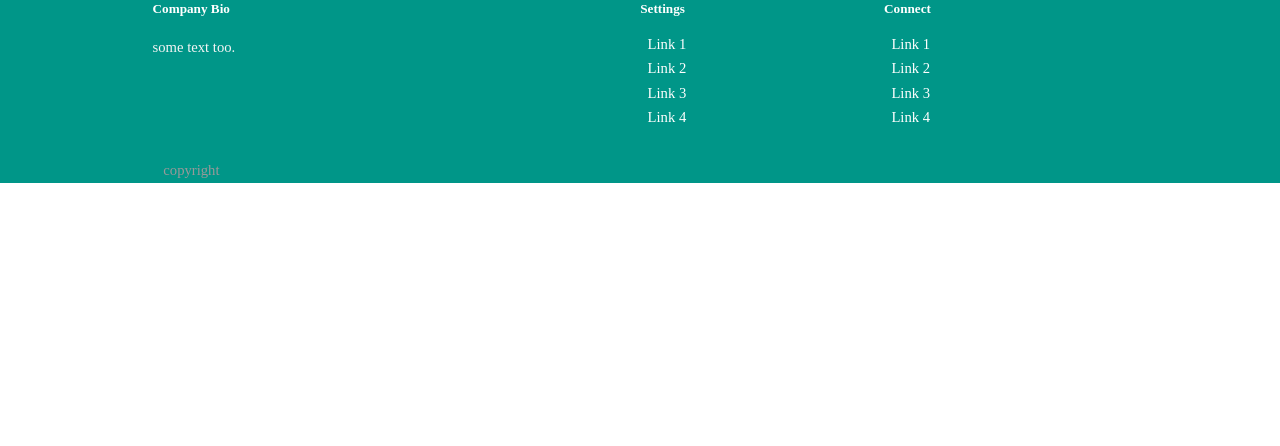
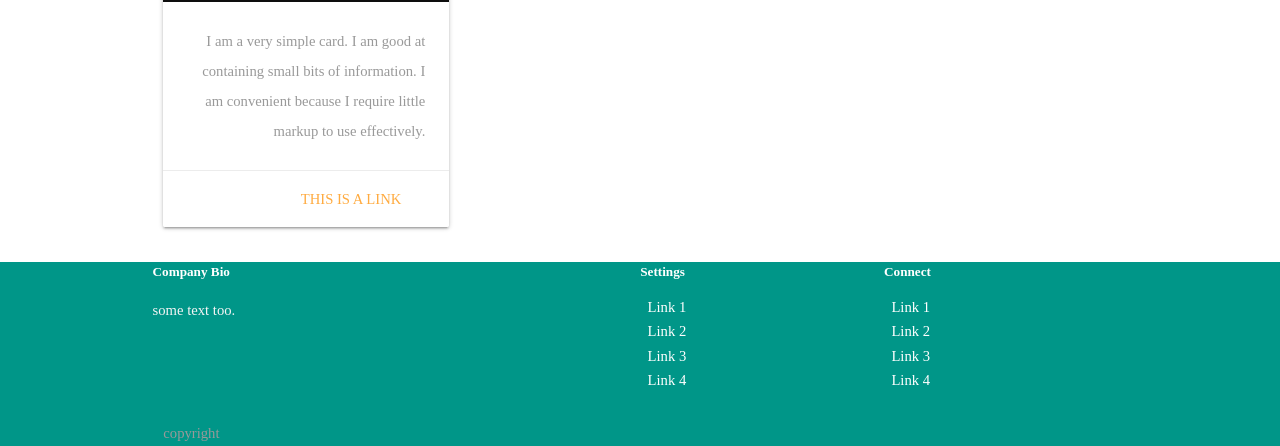
Before and after one commit to Nazarzastavil/Project_Dio, a Django app: page /registration/ in a window 1280 px wide; the page is wider, and only the part inside the window is pictured. Shown: the part 1138-1584 px from the top of that part. Before the commit the page ends 1321 px from the top of that part, so only its background shows below. Run offline with Django 3.2, Linux system fonts and the light colour scheme; some libraries are stand-ins or nearby versions; some web fonts are replaced.

Commit message:
pushpushpush

```diff
--- a/diogen/mainApp/static/js/govno.js
+++ b/diogen/mainApp/static/js/govno.js
@@ -5,8 +5,15 @@
     }
   );
 
+
+
 $(".snip1273").click(function() {
-    var myClass = $(this).attr("class").split(" ");
-    $(".textbox").hide();
-    $(".row." + myClass[1]).show();
+
+    $(".flex.flex-2").hide();
+    $(".flex.flex-2." + $(this).attr("class").split(" ")[1]).show();
  });
+
+ $(document).ready(function(){
+    $(".flex.flex-2").hide();
+    $(".flex.flex-2.deg").show()
+  });
--- a/diogen/mainApp/templates/mainApp/reg.html
+++ b/diogen/mainApp/templates/mainApp/reg.html
@@ -5,6 +5,7 @@
 {% load static %}
 
 {% block page %}
+<link href="https://fonts.googleapis.com/css?family=Open+Sans:800" rel="stylesheet">
 <link href="{% static 'css/regchoice.css' %}" type="text/css" rel="stylesheet" media="screen,projection"/>
 <link href="{% static 'css/reggovna.css' %}" type="text/css" rel="stylesheet" media="screen,projection"/>
 
@@ -17,11 +18,11 @@
                             <figure class="snip1273 deg">
                                     <img src="{% static 'images/Gervant.png' %}" alt="sample72" />
                                     <figcaption>
-                                    <h3>Fletch Skinner</h3>
+                                    <h1 style = "color: #ffffff"> Дегроид</h1>
                                     <p>I don't need to compromise my principles, because they don't have the slightest bearing on what happens to me anyway. </p>
 
                                     </figcaption>
-                                    <a href="#deg" name="deg"></a>
+                                    <a href="#deg"></a>
                                 </figure>
                     </div>
 
@@ -29,7 +30,7 @@
                             <figure class="snip1273 mus">
                                     <img src="{% static 'images/Gervant.png' %}" alt="sample21" />
                                     <figcaption>
-                                    <h3>Indigo Violet</h3>
+                                            <h1 style = "color: #ffffff"> Музыкант</h1>
                                     <p>What's the point of wearing your favorite rocketship underpants if nobody ever asks to see 'em?</p>
                                     </figcaption>
                                     <a href="#mus"></a>
@@ -40,7 +41,7 @@
                             <figure class="snip1273 org">
                                     <img src="{% static 'images/Gervant.png' %}" alt="sample86"/>
                                     <figcaption>
-                                    <h3>Gunther Beard</h3>
+                                    <h1 style = "color: #ffffff"> Организация</h1>
                                     <p>Given that sooner or later we're all just going to die, what's the point of learning about integers?</p>
                                     </figcaption>
                                     <a href="#org"></a>
@@ -53,14 +54,24 @@
         <section class="container text">
                 <div class="inner">
                     <!-- 2 Columns -->
-                        <div class="flex flex-2">
+                        <div class="flex flex-2 deg">
                             <div class="col col1">
-                                <div class="image round fit">
-                                    <a href="generic.html" class="link"><img src="images/pic01.jpg" alt="" /></a>
+                                    <div class="card">
+                                            <div class="card-image">
+                                              <img src="{% static 'images/Gervant.png' %}">
+                                              <span class="card-title">Card Title</span>
+                                            </div>
+                                            <div class="card-content">
+                                              <p>I am a very simple card. I am good at containing small bits of information.
+                                              I am convenient because I require little markup to use effectively.</p>
+                                            </div>
+                                            <div class="card-action">
+                                              <a href="#">This is a link</a>
+                                            </div>
                                           </div>
                             </div>
                             <div class="col col2">
-                                    <div class="row textbox deg">
+                                    <div class="row textbox">
                                             <form class="col s12 deg">
                                               <div class="row">
                                                     <div class="input-field col s6">
@@ -68,8 +79,8 @@
                                                             <label for="first_name">First Name DEG</label>
                                                     </div>
                                                     <div class="input-field col s6">
-                                                            <input placeholder="Placeholder" id="password" type="text" class="validate">
-                                                            <label for="password">Password DEG</label>
+                                                            <input placeholder="Placeholder" id="last_name" type="text" class="validate">
+                                                            <label for="last_name">las DEG</label>
                                                     </div>
                                                     <div class="input-field col s6">
                                                             <input placeholder="Placeholder" id="password" type="text" class="validate">
@@ -79,8 +90,27 @@
                                               </div>
                                             </form>
                                           </div>
+                            </div>
+                        </div>
+                        <div class="flex flex-2 mus">
+                                <div class="col col1">
+                                        <div class="card">
+                                                <div class="card-image">
+                                                  <img src="{% static 'images/Gervant.png' %}">
+                                                  <span class="card-title">Card Title</span>
+                                                </div>
+                                                <div class="card-content">
+                                                  <p>I am a very simple card. I am good at containing small bits of information.
+                                                  I am convenient because I require little markup to use effectively.</p>
+                                                </div>
+                                                <div class="card-action">
+                                                  <a href="#">This is a link</a>
+                                                </div>
+                                              </div>
+                                </div>
+                                <div class="col col2">
+                                        <div class="row textbox">
 
-                                    <div class="row textbox mus">
                                             <form class="col s12 mus">
                                                 <div class="row">
                                                         <div class="input-field col s6">
@@ -92,7 +122,28 @@
                                             </form>
                                             </div>
 
-                                    <div class="row textbox org">
+
+                                </div>
+                            </div>
+                            <div class="flex flex-2 org">
+                                    <div class="col col1">
+                                            <div class="card">
+                                                    <div class="card-image">
+                                                      <img src="{% static 'images/Gervant.png' %}">
+                                                      <span class="card-title">Card Title</span>
+                                                    </div>
+                                                    <div class="card-content">
+                                                      <p>I am a very simple card. I am good at containing small bits of information.
+                                                      I am convenient because I require little markup to use effectively.</p>
+                                                    </div>
+                                                    <div class="card-action">
+                                                      <a href="#">This is a link</a>
+                                                    </div>
+                                                  </div>
+                                    </div>
+                                    <div class="col col2">
+                                            <div class="row textbox">
+
                                                 <form class="col s12 org">
                                                     <div class="row">
                                                             <div class="input-field col s6">
@@ -103,6 +154,13 @@
                                                     </div>
                                                 </form>
                                                 </div><a href="#" class="button">Learn More</a>
+
+
+                                    </div>
+                                </div>
+
+
+
                             </div>
                         </div>
                 </div>
```
Lines whose indentation alone changed are shown as unchanged.
